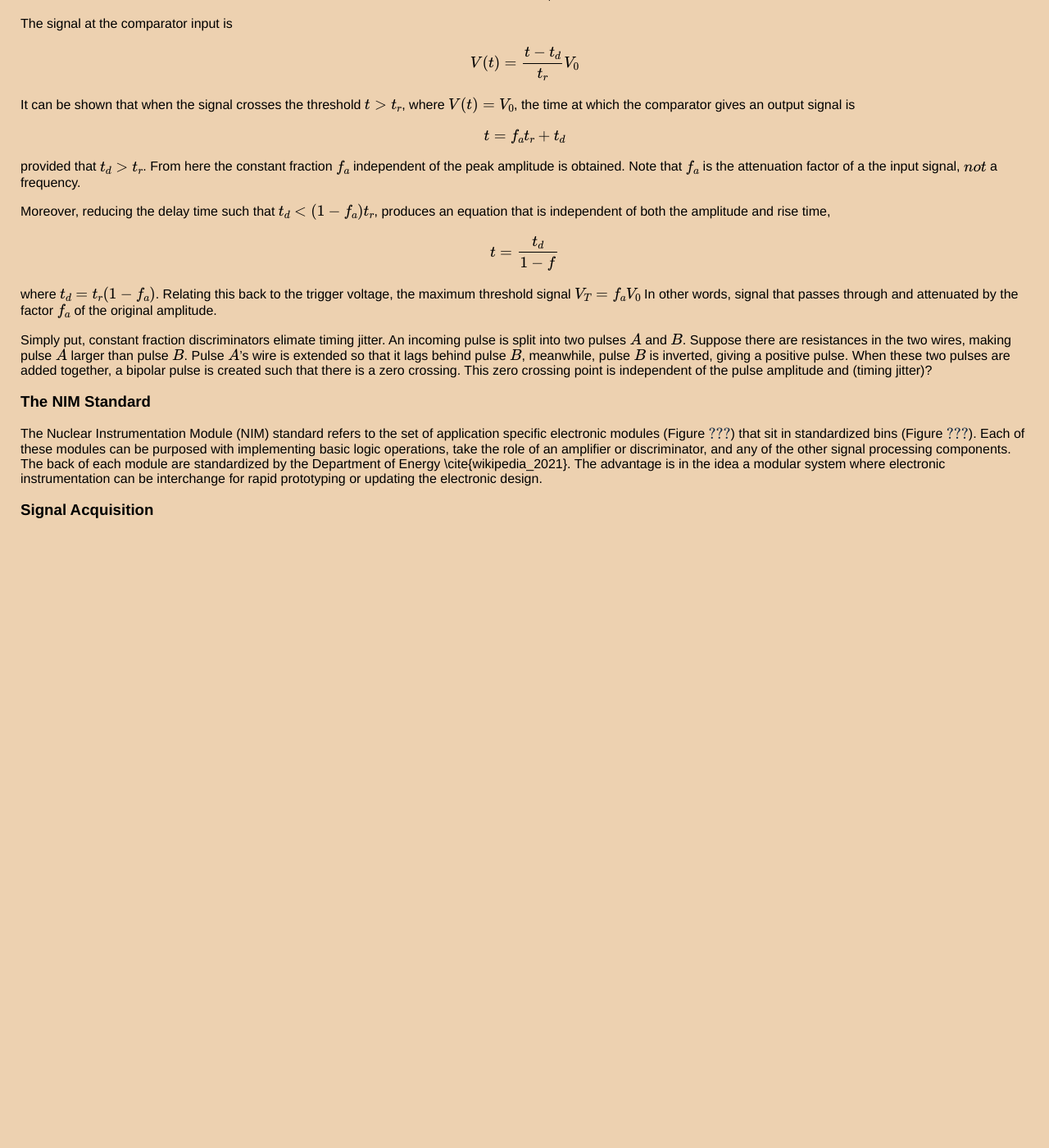
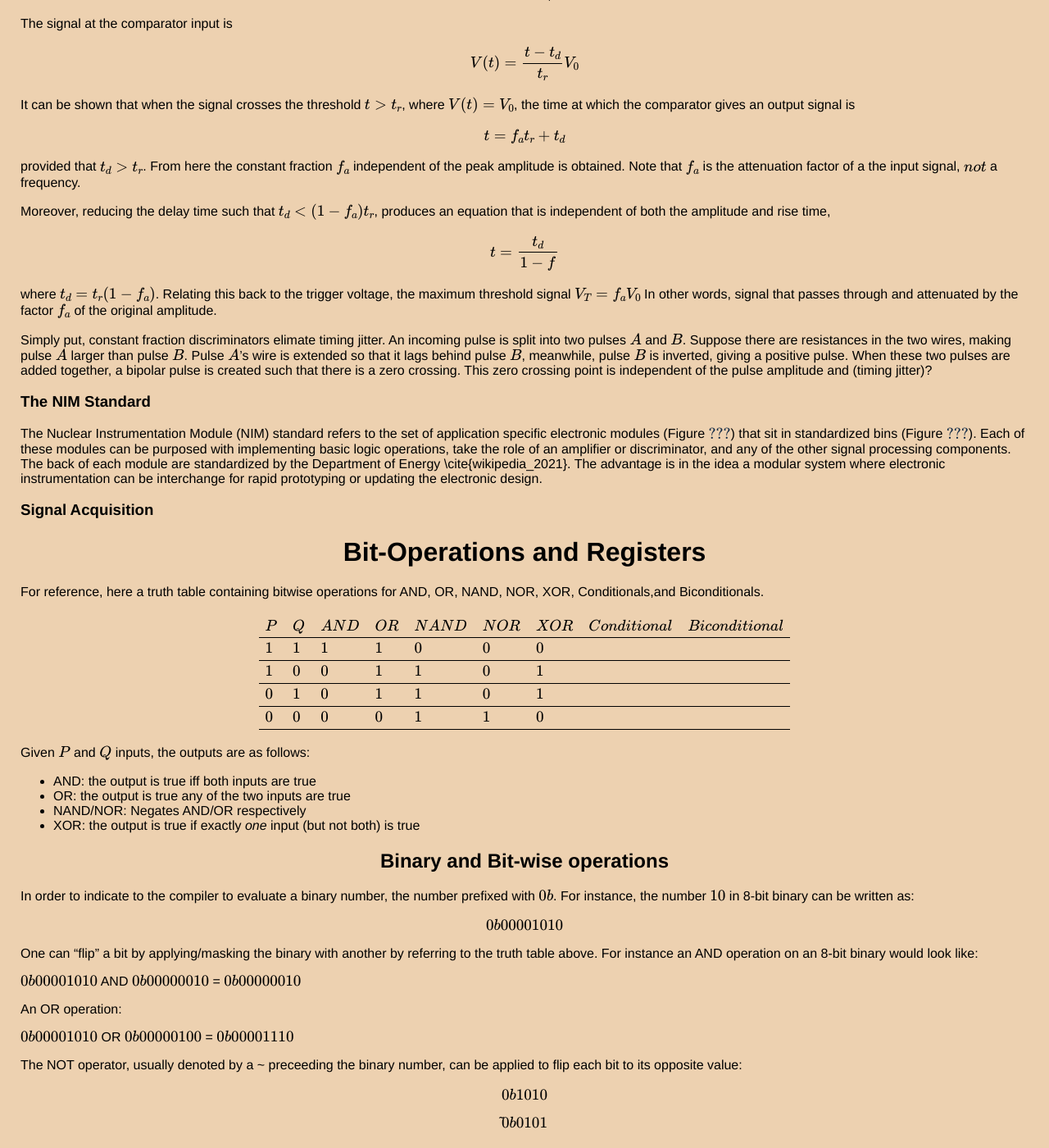
Before and after one commit to thaihangchung7/thaihangchung7.github.io, a Jekyll site: the page built from _notes/sp.md, in a window 1280 px wide and 1400 px high, scrolled down 1692 px. Shown: the whole window at 82% size. Built offline with Jekyll 4.4.1, drawn with Linux system fonts in a browser that asks for light colours; formulas are drawn with MathJax 3; before the commit the page ends 2350 px from its top, so only the background shows below that.

Commit message:
Bits and Registers

```diff
--- a/_notes/sp.md
+++ b/_notes/sp.md
@@ -92,3 +92,46 @@ Simply put, constant fraction discriminators elimate timing jitter. An incoming
 The Nuclear Instrumentation Module (NIM) standard refers to the set of application specific electronic modules (Figure \ref{nimmodules}) that sit in standardized bins (Figure \ref{nimbin}). Each of these modules can be purposed with implementing basic logic operations, take the role of an amplifier or discriminator, and any of the other signal processing components. The back of each module are standardized by the Department of Energy \cite{wikipedia_2021}. The advantage is in the idea a modular system where electronic instrumentation can be interchange for rapid prototyping or updating the electronic design.
 
 ### Signal Acquisition
+
+
+# Bit-Operations and Registers
+
+For reference, here a truth table containing bitwise operations for AND, OR, NAND, NOR, XOR, Conditionals,and Biconditionals.
+
+$$
+\begin{array}[]
+\hline
+P & Q & AND & OR & NAND & NOR & XOR & Conditional & Biconditional \\ \hline
+1 & 1 & 1   & 1  & 0    & 0   & 0   &             &               \\ \hline
+1 & 0 & 0   & 1  & 1    & 0   & 1   &             &               \\ \hline
+0 & 1 & 0   & 1  & 1    & 0   & 1   &             &               \\ \hline
+0 & 0 & 0   & 0  & 1    & 1   & 0   &             &               \\ \hline
+\end{array}
+$$
+
+Given $$P$$ and $$Q$$ inputs, the outputs are as follows:
+
++ AND: the output is true iff both inputs are true
++ OR: the output is true any of the two inputs are true
++ NAND/NOR: Negates AND/OR respectively
++ XOR: the output is true if exactly *one* input (but not both) is true
+
+## Binary and Bit-wise operations
+
+In order to indicate to the compiler to evaluate a binary number, the number prefixed with $$0b$$. For instance, the number $$10$$ in 8-bit binary can be written as:
+
+$$0b00001010$$
+
+One can "flip" a bit by applying/masking the binary with another by referring to the truth table above. For instance an AND operation on an 8-bit binary would look like:
+
+$$0b00001010$$ AND $$0b00000010$$ = $$0b00000010$$
+
+An OR operation:
+
+$$0b00001010$$ OR $$0b00000100$$ = $$0b00001110$$
+
+The NOT operator, usually denoted by a ~ preceeding the binary number, can be applied to flip each bit to its opposite value:
+
+$$0b1010$$
+
+$$\tilde{}0b0101$$
```
